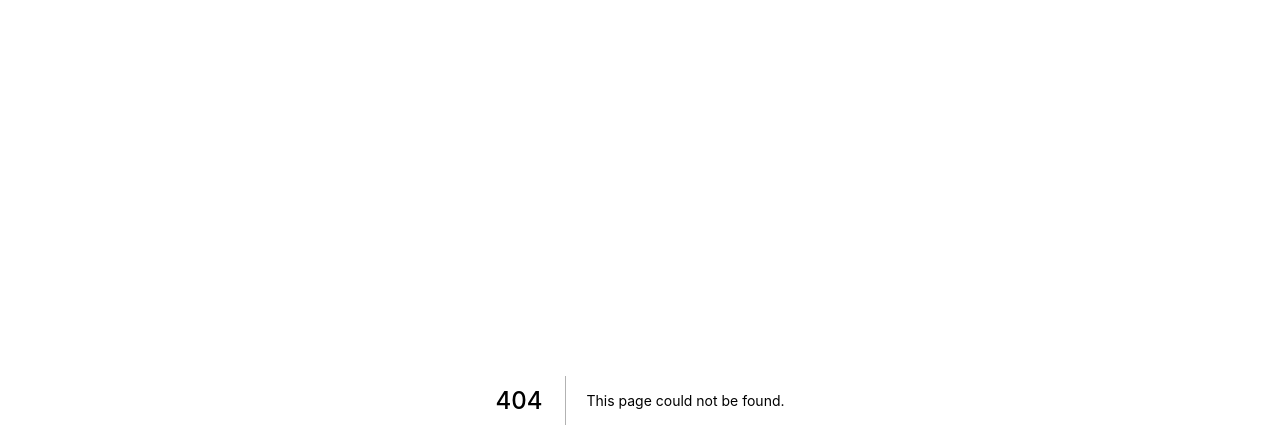
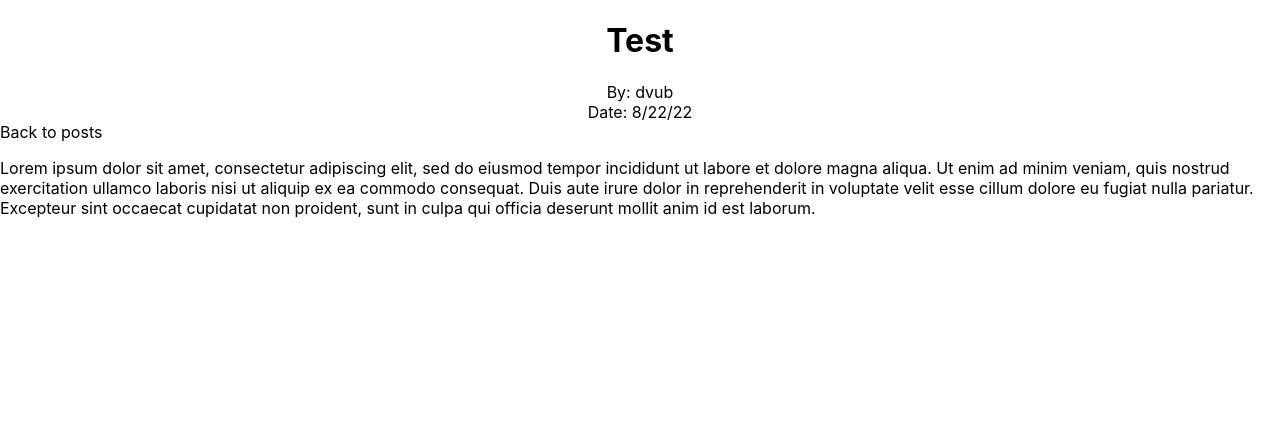
Before and after one commit to dvub/dvub-site, a Next.js app: page /posts/test in a window 1280 px wide. Before the commit this address had no page. Shown: the top 448 px of the page. Built offline with nearby package versions, Linux system fonts and the light colour scheme.

Commit message:
work on navbar

```diff
--- a/components/layout.tsx
+++ b/components/layout.tsx
@@ -13,10 +13,16 @@ const Layout: FC<Props> = (props) => {
     const { children, meta } = props;
     const { title, author, date, authorLink } = meta;
 
+
+    const bodyStyle: CSS.Properties = {
+        textAlign: 'left',
+    }
     return (
-        <div style={{textAlign: 'center'}}>
+
+
+        <div>
             {/* title, author, date, etc */}
-            <header>
+            <header style={{textAlign: 'center'}}>
                 <h1>{title}</h1>
                 By: <a href={authorLink}>{author}</a>
                 <br/>
@@ -24,7 +30,10 @@ const Layout: FC<Props> = (props) => {
             </header>
 
             {/* props.children will render the standard md content*/}
-            <div style={{display: 'inline-block',textAlign: 'left'}}>
+            <div style={bodyStyle}>
+
+                <a href='../posts'>Back to posts</a>
+
                 {children}
             </div>
 
--- a/pages/about.tsx
+++ b/pages/about.tsx
@@ -1,9 +1,10 @@
 import type { NextPage } from 'next'
-
+import Navbar from '../components/navbar'
 const About: NextPage = () => {
 
   return (
     <div>
+        <Navbar></Navbar>
         <h1>About Me!</h1>
     </div>
   );
--- a/pages/posts.tsx
+++ b/pages/posts.tsx
@@ -2,7 +2,7 @@ import type { NextPage } from 'next'
 import fs from 'fs'
 import { FC } from 'react'
 import { Metadata } from '../types/metada';
-
+import Navbar from '../components/navbar'
 /*
 * getStaticProps() to get metadata of posts
 * code adapted from:
@@ -63,6 +63,7 @@ const Posts: FC<Props> = (props) => {
     });
     return (
         <div>
+            <Navbar></Navbar>
             <h1>Posts</h1>
             <ul>
                 {listItems}
--- /dev/null
+++ b/pages/posts/test.mdx
@@ -0,0 +1,14 @@
+import Layout from '../../components/layout'
+
+export const meta  = {
+    author: 'dvub',
+    authorLink: 'https://github.com/dvub',
+    title: 'Test',
+    date: '8/22/22',
+    description: 'Hello!',
+}
+
+Lorem ipsum dolor sit amet, consectetur adipiscing elit, sed do eiusmod tempor incididunt ut labore et dolore magna aliqua. Ut enim ad minim veniam, quis nostrud exercitation ullamco laboris nisi ut aliquip ex ea commodo consequat. Duis aute irure dolor in reprehenderit in voluptate velit esse cillum dolore eu fugiat nulla pariatur. Excepteur sint occaecat cupidatat non proident, sunt in culpa qui officia deserunt mollit anim id est laborum.
+
+
+export default ({children}) => <Layout meta={meta}>{children}</Layout>
```
Also changed, not shown: components/navbar.tsx (+11 -0 lines), pages/index.tsx (+9 -6 lines).
